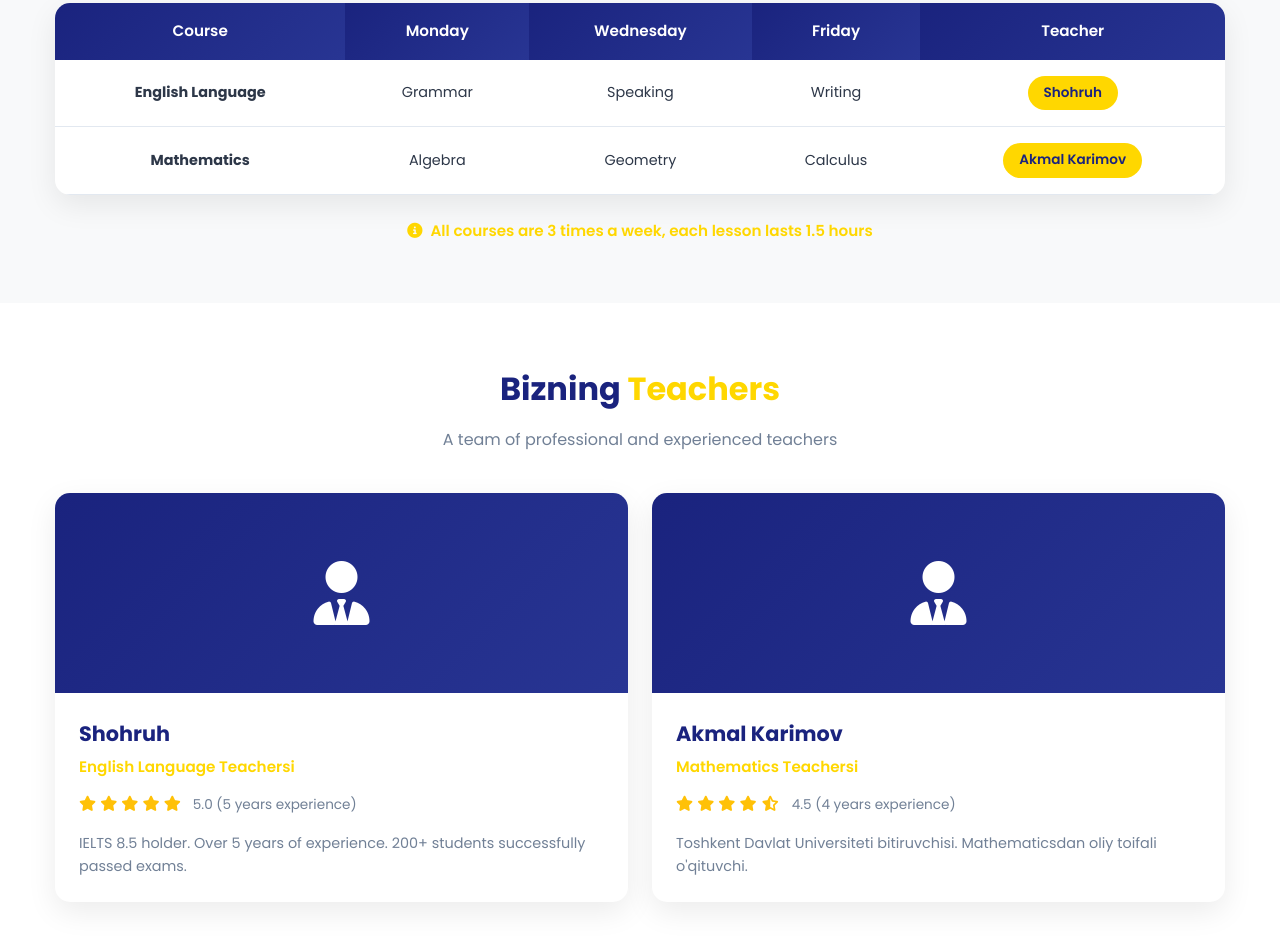
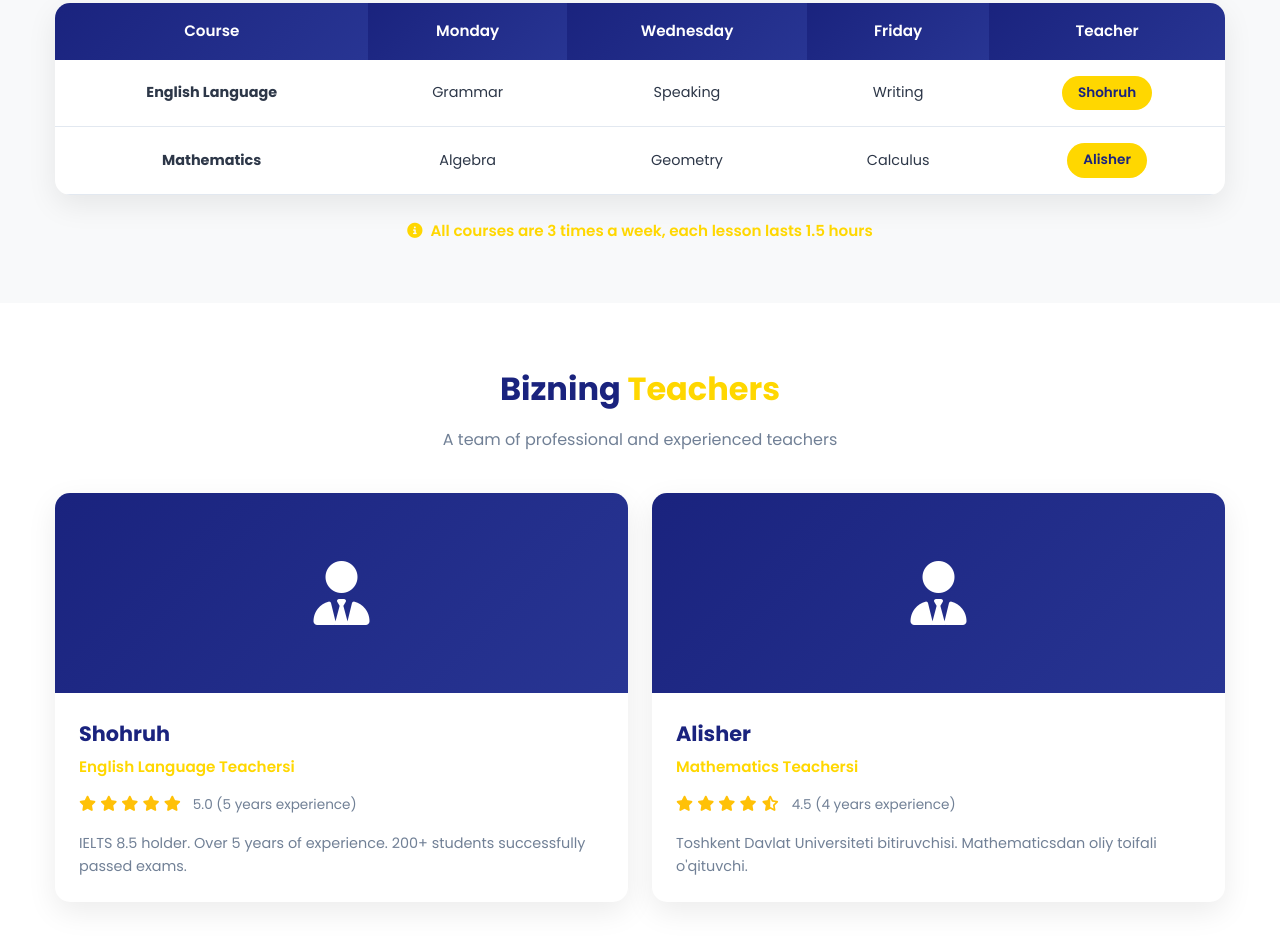
Before and after one commit to rustamovmubashshir51-dotcom/marvel-school, a plain HTML site: page index.html in a window 1280 px wide. Shown: the part 1965-2910 px from the top of the page. Drawn offline with Linux system fonts and the light colour scheme.

Commit message:
Update index.html

```diff
--- a/index.html
+++ b/index.html
@@ -1575,7 +1575,7 @@
                             <td>Algebra</td>
                             <td>Geometry</td>
                             <td>Calculus</td>
-                            <td><span class="teacher-badge">Akmal Karimov</span></td>
+                            <td><span class="teacher-badge">Alisher</span></td>
                         </tr>
 
                     </tbody>
@@ -1623,7 +1623,7 @@
                         <i class="fas fa-user-tie"></i>
                     </div>
                     <div class="teacher-info">
-                        <h3 class="teacher-name">Akmal Karimov</h3>
+                        <h3 class="teacher-name">Alisher</h3>
                         <span class="teacher-subject">Mathematics Teachersi</span>
                         <div class="teacher-rating">
                             <i class="fas fa-star"></i>
```
